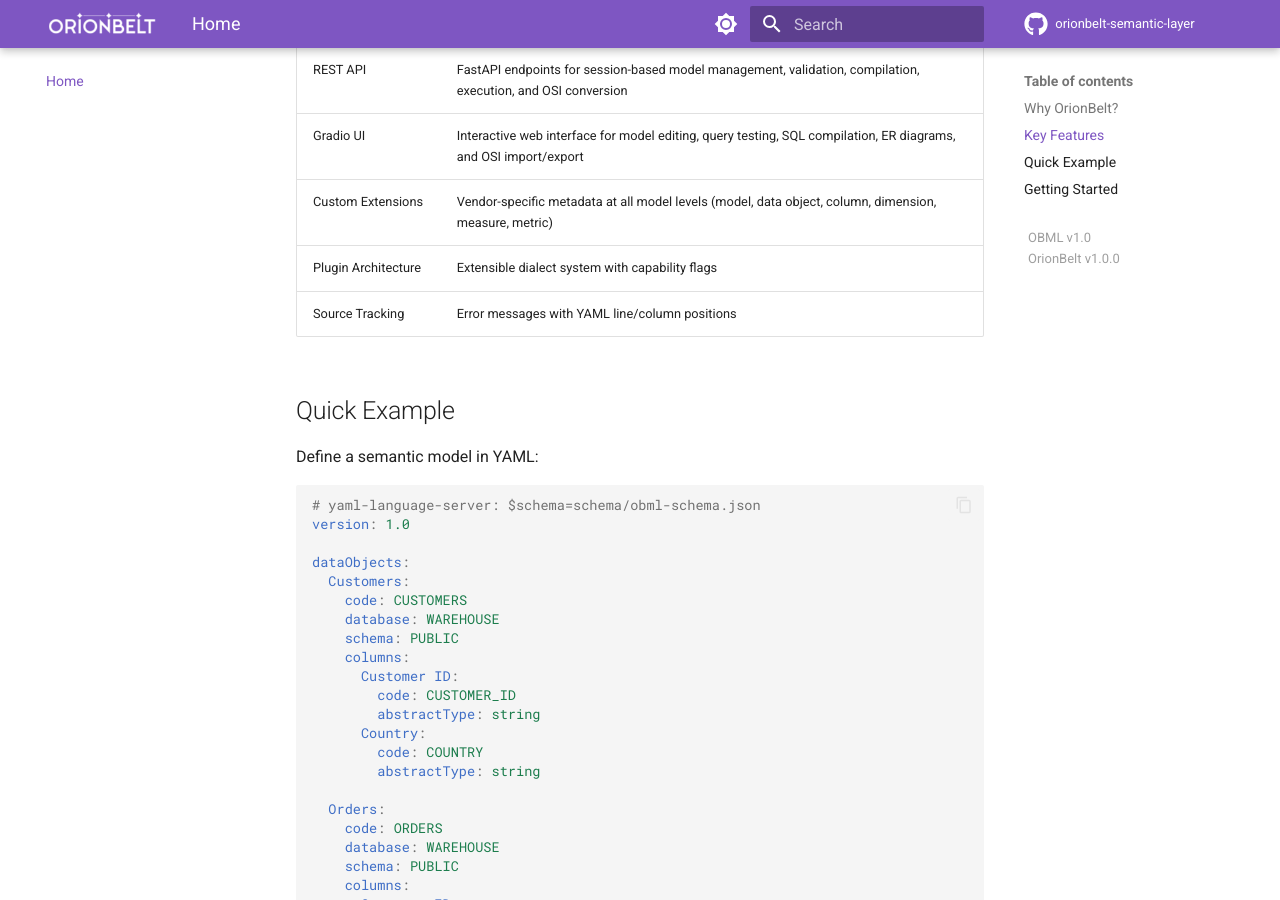
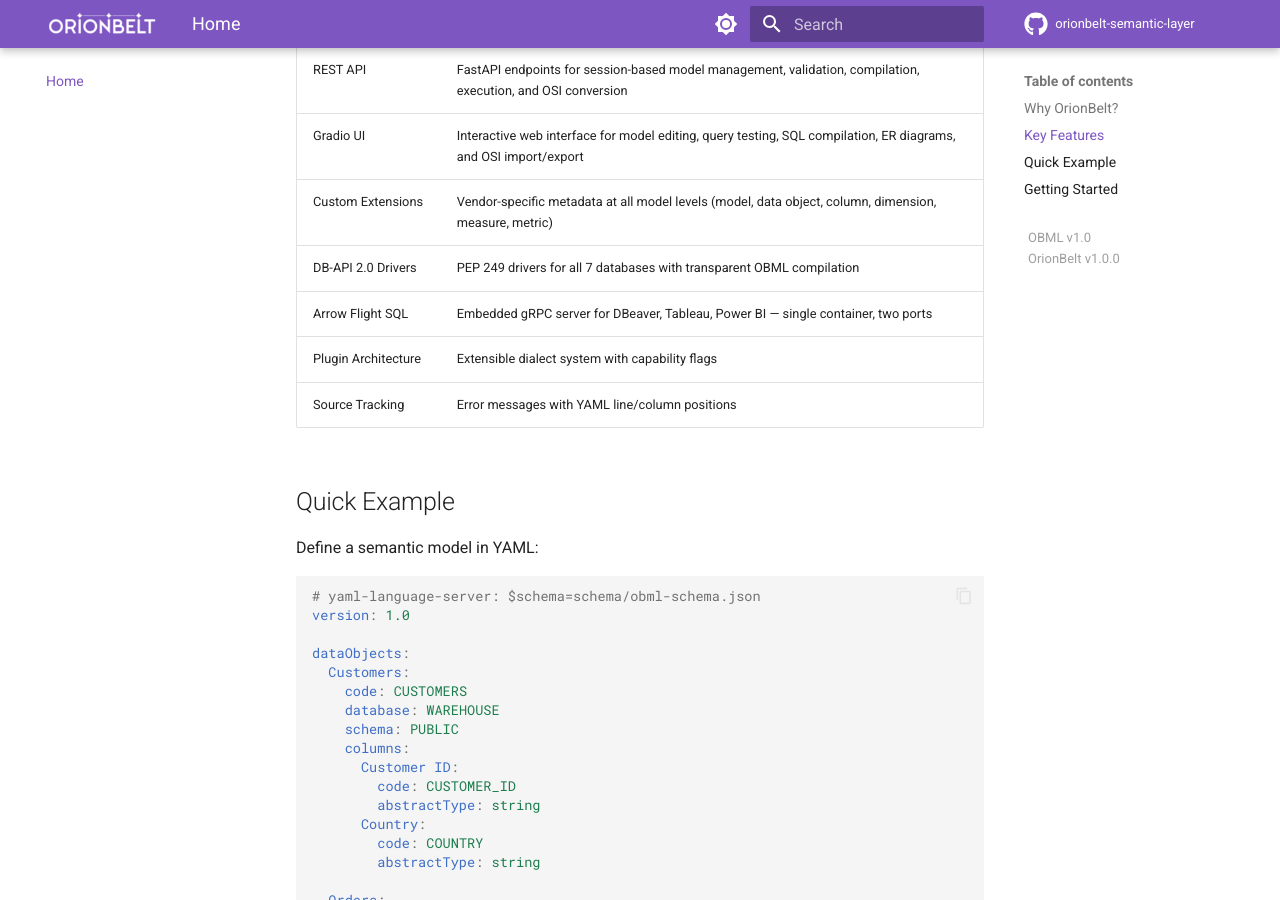
Before and after one commit to ralfbecher/orionbelt-semantic-layer, an MkDocs documentation site: the page built from docs/index.md, in a window 1280 px wide and 900 px high, scrolled down 1271 px. Built offline with MkDocs 1.6.1 and Material for MkDocs 9.7.7, drawn with Linux system fonts in a browser that asks for light colours; comment, search, counter and statistics services are not loaded.

Commit message:
Add Arrow Flight SQL and DB-API 2.0 badges and feature entries
Co-Authored-By: Claude Opus 4.6 <noreply@anthropic.com>

```diff
--- a/docs/index.md
+++ b/docs/index.md
@@ -28,6 +28,8 @@ OrionBelt Semantic Layer is an **API-first** semantic engine and query planner f
 | REST API            | FastAPI endpoints for session-based model management, validation, compilation, execution, and OSI conversion               |
 | Gradio UI           | Interactive web interface for model editing, query testing, SQL compilation, ER diagrams, and OSI import/export |
 | Custom Extensions   | Vendor-specific metadata at all model levels (model, data object, column, dimension, measure, metric)           |
+| DB-API 2.0 Drivers  | PEP 249 drivers for all 7 databases with transparent OBML compilation                                          |
+| Arrow Flight SQL    | Embedded gRPC server for DBeaver, Tableau, Power BI — single container, two ports                               |
 | Plugin Architecture | Extensible dialect system with capability flags                                                                 |
 | Source Tracking     | Error messages with YAML line/column positions                                                                  |
 
```
Also changed, not shown: README.md (+4 -0 lines).
